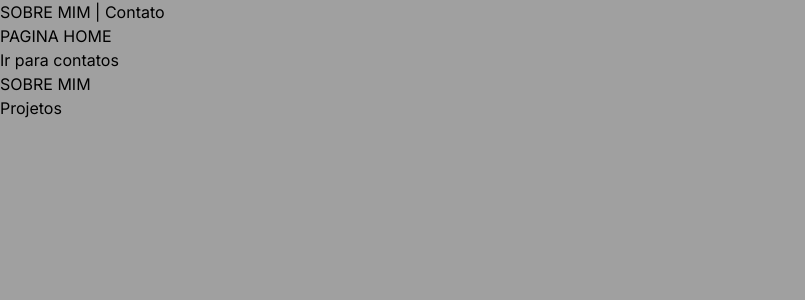
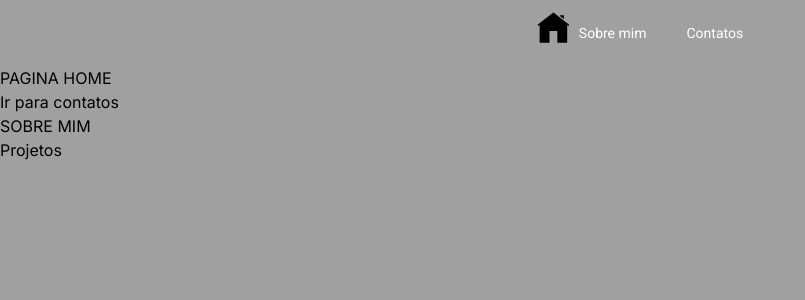
Before and after one commit to AlexandrePadilhaa/V1-Portifolio, a Next.js app: page / in a window 1280 px wide. Shown: the top 300 px of the page, without its empty margins (0-805 px from the left). Built offline with nearby package versions, Linux system fonts and the light colour scheme.

Commit message:
not found e header

```diff
--- a/src/app/layout.tsx
+++ b/src/app/layout.tsx
@@ -16,8 +16,10 @@ export default function RootLayout({
 }) {
   return (
     <html lang="en">
-      <Header/>
-      <body className={inter.className}>{children}</body>
+      <body className={inter.className}>
+        <Header />
+        {children}
+      </body>
     </html>
   )
 }
--- /dev/null
+++ b/src/app/not-found.tsx
@@ -0,0 +1,27 @@
+import Link from "next/link";
+import { Metadata } from 'next'
+import { Roboto } from "next/font/google";
+
+export const metadata: Metadata = {
+  title: '404 | Alexandre Padilha',
+}
+
+const roboto = Roboto({
+    subsets: ['latin'],
+    weight: '500',
+    });
+
+const NotFound = () => {
+    return(
+        <div className=" text-center mt-12 md:mt-24 space-y-8 md:space-y-16 px-6 md:px-12">
+            <h1 className="text-7xl font-bold text-black">404</h1>
+            <p className="flex flex-col space-y-8">
+                <span>Ops, não foi possivel encontrar essa página</span>
+            </p>
+            <Link  href='/'className={`${roboto.className} tx-dark-purple mb-12`}> Ir para a Home </Link>
+
+        </div>
+    );
+}
+
+export default NotFound;
--- a/src/components/communs/header/header.tsx
+++ b/src/components/communs/header/header.tsx
@@ -1,5 +1,44 @@
-export  const Header = () =>{
-    return(<div>
-        <h1>SOBRE MIM | Contato</h1>
-    </div>);
-}
+"use client";
+import Link from "next/link";
+import { Roboto } from "next/font/google";
+import Menu from "./menu";
+import { useCallback, useState } from "react";
+import MenuIcon from "../icons/menuIcon";
+import IconHome from "../icons/iconHome";
+
+const roboto = Roboto({
+    subsets: ['latin'],
+    weight: '400',
+});
+
+export const Header = () => {
+    const [isMenuOpen, setMenuOpen] = useState(false);
+
+    const openMenu = useCallback(() => {
+        setMenuOpen(true);
+    }, [])
+
+    const closeMenu = useCallback(() => {
+        setMenuOpen(false);
+    }, [])
+
+    return (<header className={` ${roboto.className} text-white bg-h-blue-500 text-sm  py-3 px-5 justify-center flex sticky top-0 z-20`}>
+        <Link href='/'>
+            <IconHome/>
+        </Link>
+
+       <button className="md:hidden p-" onClick={openMenu}>
+        <MenuIcon  className="fill-white w-10 h-10 "/>
+       </button>
+
+       <nav className="md:flex hidden items-center gap-10 " >
+                <Link href='/'>Sobre mim</Link>
+                <Link href='/contato'>Contatos</Link>
+                {/*<Link href='/projetos'>Portifolio</Link>*/}
+            </nav>
+
+        <Menu isVisible={false} onClose={closeMenu}/>
+    </header>
+
+    );
+};
--- /dev/null
+++ b/src/components/communs/header/menu.tsx
@@ -0,0 +1,32 @@
+import Link from "next/link";
+import MenuCloseIcon from "../icons/menuCloseIcon";
+import IconHome from "../icons/iconHome";
+interface MenuProps {
+    isVisible: boolean,
+    onClose: () => void;
+}
+
+const Menu = ({ isVisible, onClose }: MenuProps) => {
+    return (
+        <div className={`${isVisible ? 'flex': 'hidden'} fixid inset-0 w-full h-full`}>
+            <div className="w-full bg-blue-500 h-92 shadow-md py-4 px-4">
+                <div>
+                    <Link href="/">
+                        <IconHome/>
+                    </Link>
+
+                    <button onClick={onClose}>
+                        <MenuCloseIcon/>
+                    </button>
+                </div>
+                <nav >
+
+                <Link href='/'>Sobre mim</Link>
+                <Link href='/contatos'>Contatos</Link>
+                {/*<Link href='/projetos'>Portifolio</Link>*/}
+            </nav>
+            </div>
+        </div>
+);}
+
+export default Menu;
--- /dev/null
+++ b/src/components/communs/icons/iconHome.tsx
@@ -0,0 +1,17 @@
+import { SVGProps } from "react";
+
+const IconHome = (props: SVGProps<SVGSVGElement>) => {
+    return (<svg
+        {...props}
+        strokeWidth="0"
+        viewBox="0 0 64 64"
+        height="3em"
+        width="3em"
+        xmlns="http://www.w3.org/2000/svg"
+    >
+        <path fill="none" d="M0 0h24v24H0V0z"></path>
+        <path d="M 25 1.0507812 C 24.7825 1.0507812 24.565859 1.1197656 24.380859 1.2597656 L 1.3808594 19.210938 C 0.95085938 19.550938 0.8709375 20.179141 1.2109375 20.619141 C 1.5509375 21.049141 2.1791406 21.129062 2.6191406 20.789062 L 4 19.710938 L 4 46 C 4 46.55 4.45 47 5 47 L 19 47 L 19 29 L 31 29 L 31 47 L 45 47 C 45.55 47 46 46.55 46 46 L 46 19.710938 L 47.380859 20.789062 C 47.570859 20.929063 47.78 21 48 21 C 48.3 21 48.589063 20.869141 48.789062 20.619141 C 49.129063 20.179141 49.049141 19.550938 48.619141 19.210938 L 25.619141 1.2597656 C 25.434141 1.1197656 25.2175 1.0507812 25 1.0507812 z M 35 5 L 35 6.0507812 L 41 10.730469 L 41 5 L 35 5 z" />
+
+    </svg>);
+}
+export default IconHome;
--- /dev/null
+++ b/src/components/communs/icons/menuCloseIcon.tsx
@@ -0,0 +1,17 @@
+import { SVGProps } from "react";
+
+const MenuCloseIcon = (props: SVGProps<SVGSVGElement>) => {
+    return (<svg
+        {...props}
+        strokeWidth="0"
+        viewBox="0 0 24 24"
+        height="1em"
+        width="1em"
+        xmlns="http://www.w3.org/2000/svg"
+    >
+        <path fill="none" d="M0 0h24v24H0V0z"></path>
+        <path d="M3 18h18v-2H3v2zm0-5h18v-2H3v2zm0-7v2h18V6H3z"></path>
+
+    </svg>);
+}
+export default MenuCloseIcon;
--- /dev/null
+++ b/src/components/communs/icons/menuIcon.tsx
@@ -0,0 +1,17 @@
+import { SVGProps } from "react";
+
+const MenuIcon = (props: SVGProps<SVGSVGElement>) => {
+    return (<svg
+        {...props}
+        strokeWidth="0"
+        viewBox="0 0 24 24"
+        height="1em"
+        width="1em"
+        xmlns="http://www.w3.org/2000/svg"
+    >
+        <path fill="none" d="M0 0h24v24H0V0z"></path>
+        <path d="M3 18h18v-2H3v2zm0-5h18v-2H3v2zm0-7v2h18V6H3z"></path>
+
+    </svg>);
+}
+export default MenuIcon;
```
Also changed, not shown: public/iconHome.svg (added).
